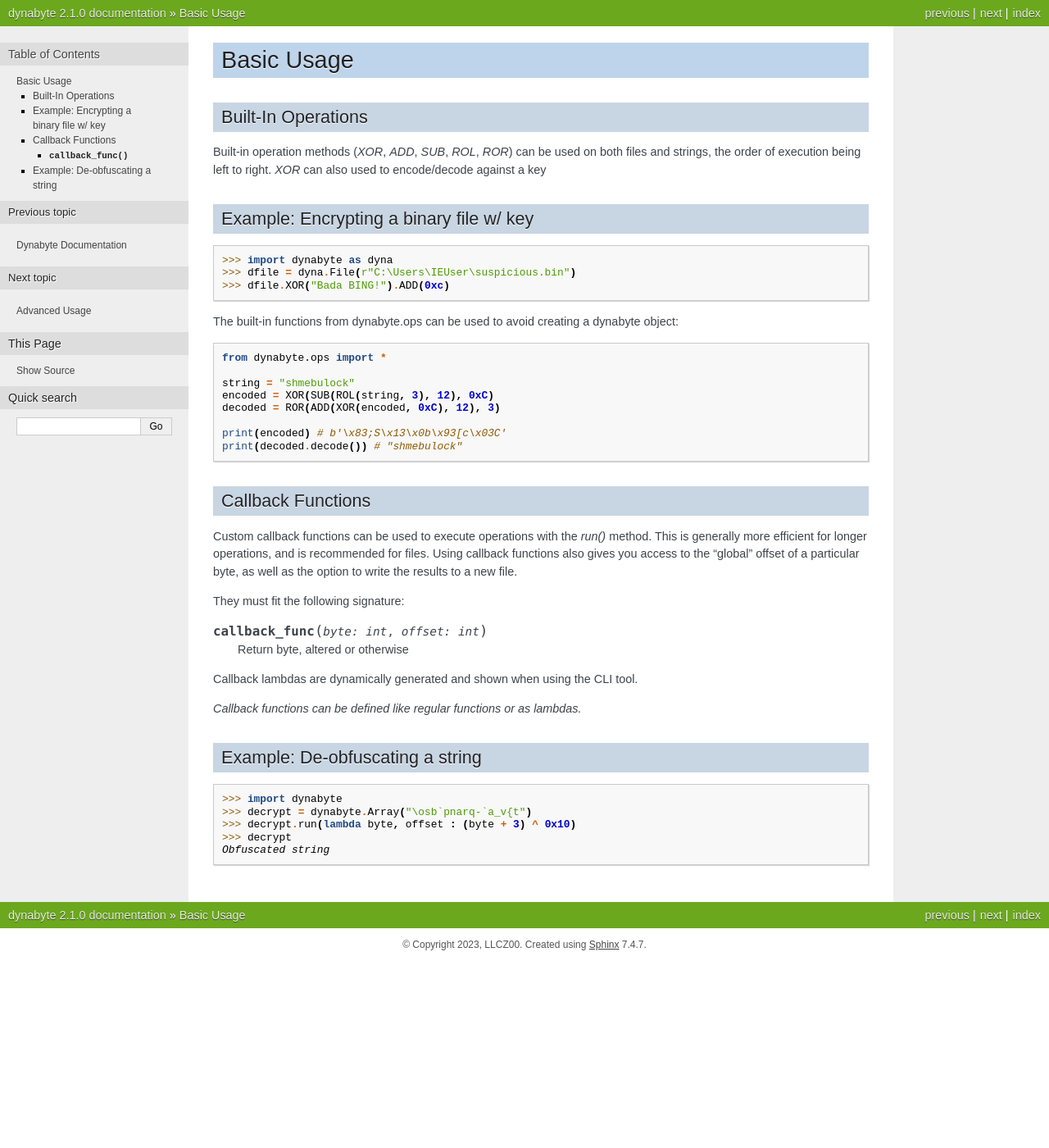
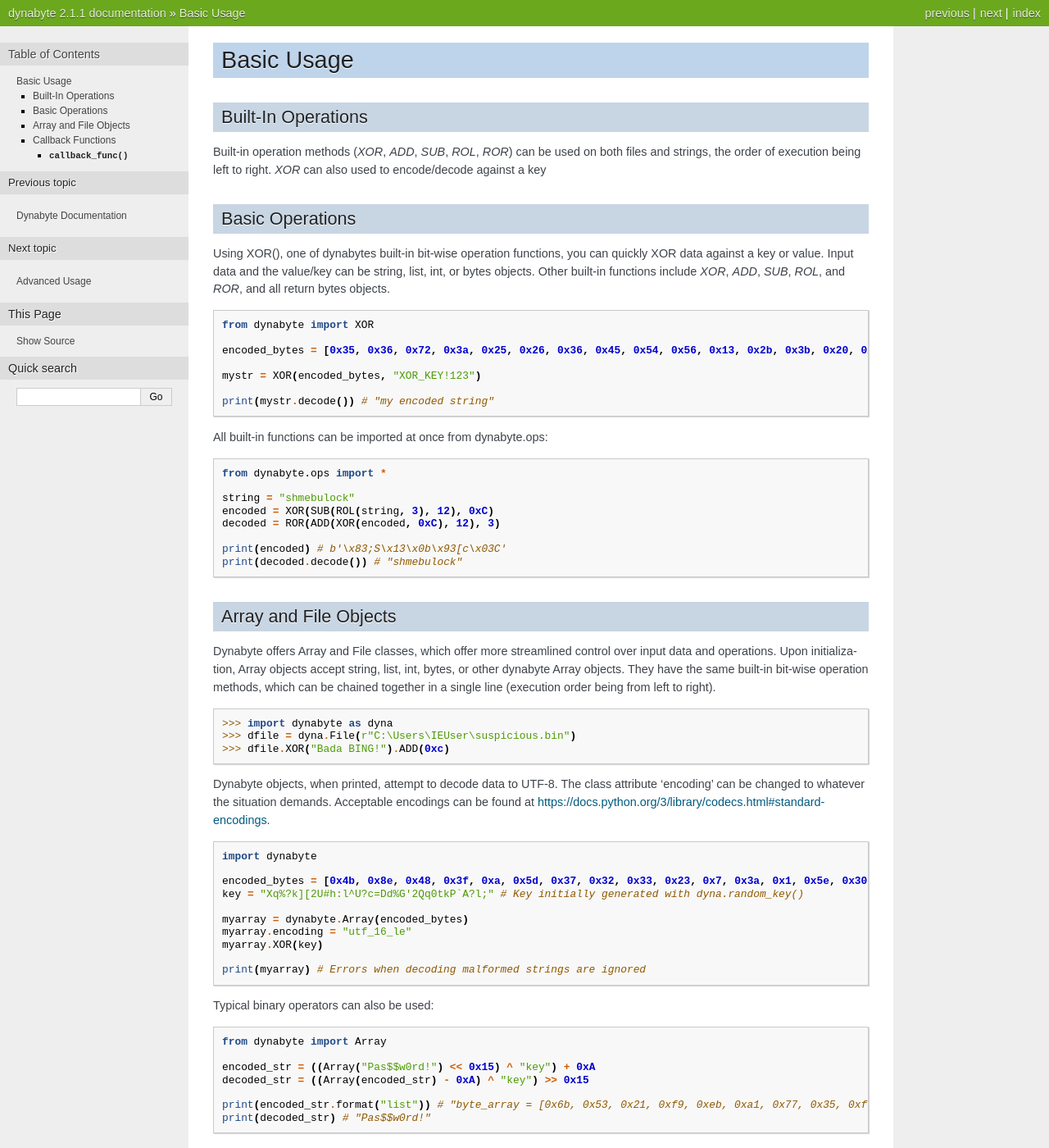
Before and after one commit to LLCZ00/Dynabyte, a Sphinx documentation site: the page built from docs/source/basic_usage.rst, in a window 1280 px wide and 1400 px high. Shown: the whole window at 82% size. Built offline with Sphinx 7.4.7, drawn with Linux system fonts in a browser that asks for light colours; some of the changed text lies outside the part shown.

Commit message:
Add files via upload

```diff
--- a/docs/source/basic_usage.rst
+++ b/docs/source/basic_usage.rst
@@ -6,13 +6,22 @@
 Built-in operation methods (*XOR*, *ADD*, *SUB*, *ROL*, *ROR*) can be used on both files and strings, the order of execution being left to right.
 *XOR* can also used to encode/decode against a key
 
-Example: Encrypting a binary file w/ key
-----------------------------------------
->>> import dynabyte as dyna
->>> dfile = dyna.File(r"C:\Users\IEUser\suspicious.bin")
->>> dfile.XOR("Bada BING!").ADD(0xc)
+Basic Operations
+----------------
+Using XOR(), one of dynabytes built-in bit-wise operation functions, you can quickly XOR data against a key or value. Input data and the value/key can be string, list, int, or bytes objects. Other built-in functions include *XOR*, *ADD*, *SUB*, *ROL*, and *ROR*, and all return bytes objects.
 
-The built-in functions from dynabyte.ops can be used to avoid creating a dynabyte object:
+.. code-block:: python
+
+	from dynabyte import XOR
+
+	encoded_bytes = [0x35, 0x36, 0x72, 0x3a, 0x25, 0x26, 0x36, 0x45, 0x54, 0x56, 0x13, 0x2b, 0x3b, 0x20, 0x36, 0x25, 0x22]
+
+	mystr = XOR(encoded_bytes, "XOR_KEY!123")
+
+	print(mystr.decode()) # "my encoded string"
+
+
+All built-in functions can be imported at once from dynabyte.ops:
 
 .. code-block:: python
 
@@ -24,6 +33,44 @@
 
 	print(encoded) # b'\x83;S\x13\x0b\x93[c\x03C'
 	print(decoded.decode()) # "shmebulock"
+
+
+Array and File Objects
+-----------------------
+Dynabyte offers Array and File classes, which offer more streamlined control over input data and operations. Upon initialization, Array objects accept string, list, int, bytes, or other dynabyte Array objects. They have the same built-in bit-wise operation methods, which can be chained together in a single line (execution order being from left to right).
+
+>>> import dynabyte as dyna
+>>> dfile = dyna.File(r"C:\Users\IEUser\suspicious.bin")
+>>> dfile.XOR("Bada BING!").ADD(0xc)
+
+
+Dynabyte objects, when printed, attempt to decode data to UTF-8. The class attribute 'encoding' can be changed to whatever the situation demands. Acceptable encodings can be found at https://docs.python.org/3/library/codecs.html#standard-encodings.
+
+.. code-block:: python
+
+	import dynabyte
+
+	encoded_bytes = [0x4b, 0x8e, 0x48, 0x3f, 0xa, 0x5d, 0x37, 0x32, 0x33, 0x23, 0x7, 0x3a, 0x1, 0x5e, 0x30, 0x3f, 0x7, 0x3d, 0x64, 0x64, 0x56, 0x47, 0x53, 0x32, 0x23, 0x71, 0x59, 0x74, 0x5, 0x50, 0x7, 0x41, 0xa, 0x93, 0x62]
+	key = "Xq%?k][2U#h:l^U?c=Dd%G'2Qq0tkP`A?l;" # Key initially generated with dyna.random_key()
+
+	myarray = dynabyte.Array(encoded_bytes)
+	myarray.encoding = "utf_16_le"
+	myarray.XOR(key)
+
+	print(myarray) # Errors when decoding malformed strings are ignored
+
+
+Typical binary operators can also be used:
+
+.. code-block:: python
+
+	from dynabyte import Array
+
+	encoded_str = ((Array("Pas$$w0rd!") << 0x15) ^ "key") + 0xA
+	decoded_str = ((Array(encoded_str) - 0xA) ^ "key") >> 0x15
+
+	print(encoded_str.format("list")) # "byte_array = [0x6b, 0x53, 0x21, 0xf9, 0xeb, 0xa1, 0x77, 0x35, 0xff, 0x59]"
+	print(decoded_str) # "Pas$$w0rd!"
 
 
 Callback Functions
@@ -40,8 +87,8 @@
 
 *Callback functions can be defined like regular functions or as lambdas.*
 
-Example: De-obfuscating a string
---------------------------------
+De-obfuscating a string using a callback function:
+
 >>> import dynabyte
 >>> decrypt = dynabyte.Array("\osb`pnarq-`a_v{t")
 >>> decrypt.run(lambda byte, offset : (byte + 3) ^ 0x10)
--- a/docs/source/conf.py
+++ b/docs/source/conf.py
@@ -9,7 +9,7 @@
 project = 'dynabyte'
 copyright = '2023, LLCZ00'
 author = 'LLCZ00'
-release = '2.1.0'
+release = '2.1.1'
 
 # -- General configuration ---------------------------------------------------
 # https://www.sphinx-doc.org/en/master/usage/configuration.html#general-configuration
--- a/docs/source/utilities.rst
+++ b/docs/source/utilities.rst
@@ -8,6 +8,8 @@
 
 .. autofunction:: dynabyte.utils.bprint
 
+.. autofunction:: dynabyte.utils.random_key
+
 .. autofunction:: dynabyte.utils.comparefilebytes
 
 .. autofunction:: dynabyte.utils.RotateLeft
```
Also changed, not shown: docs/source/core_functions.rst (+8 -8 lines).
